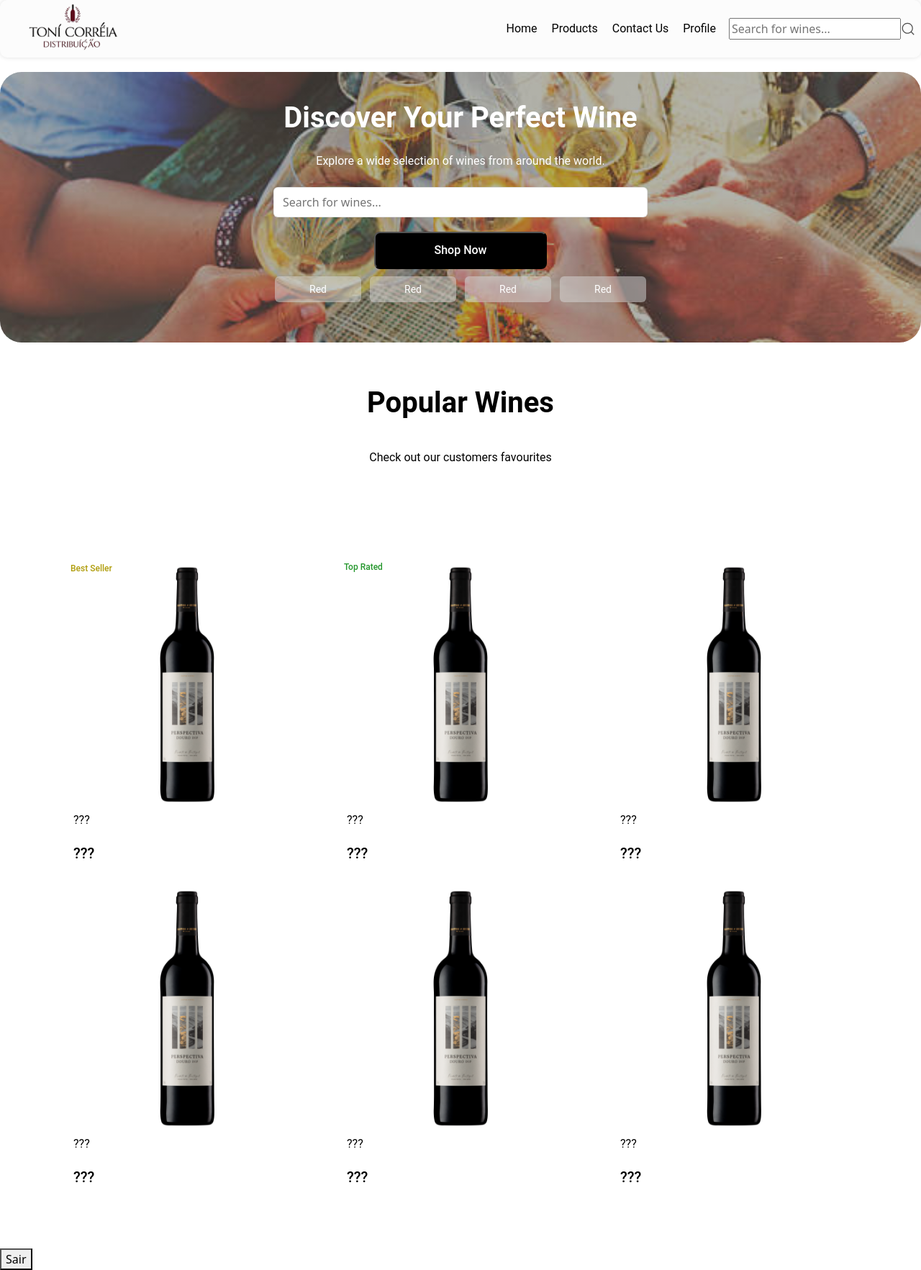
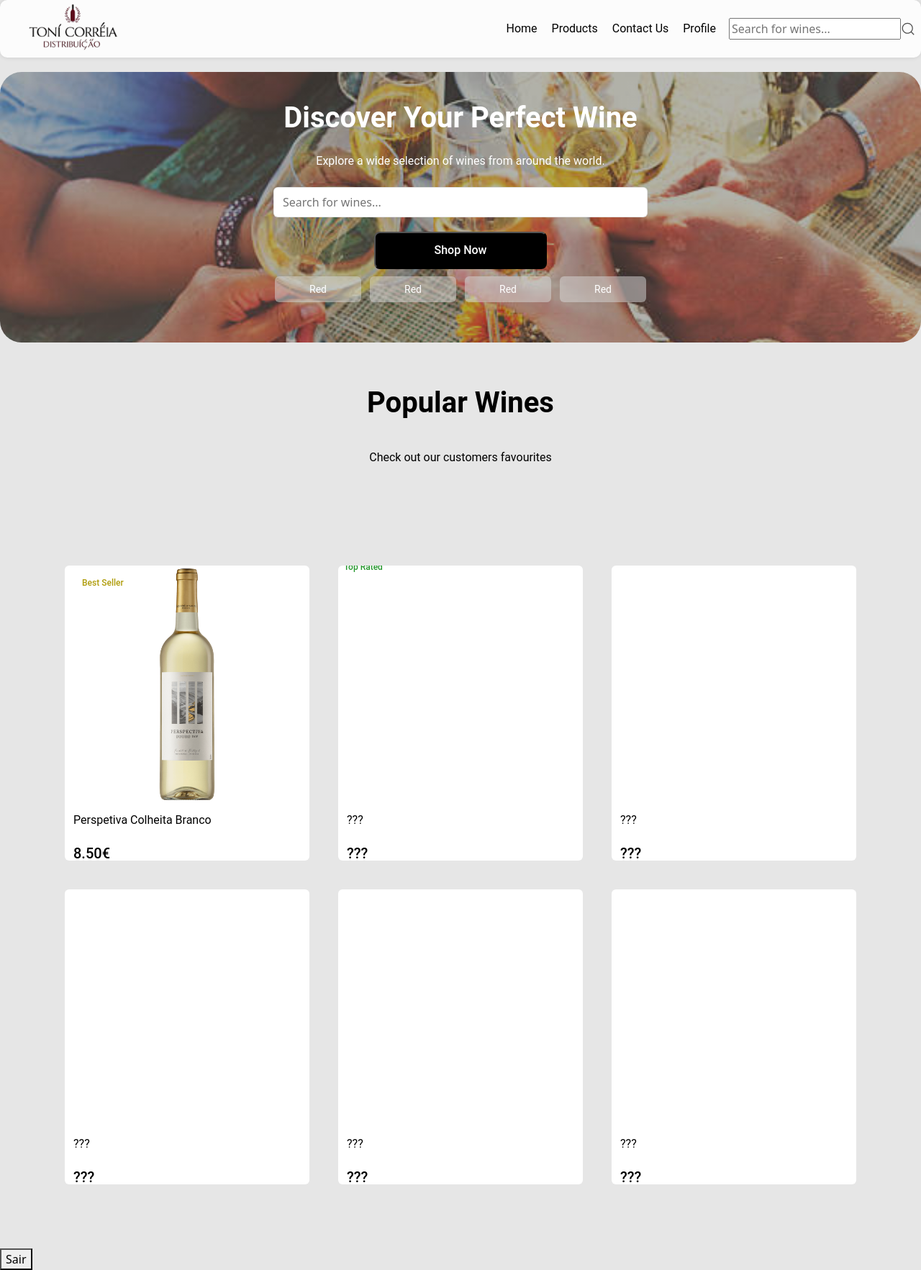
Before and after one commit to Correiiaa/E-commerce, a Flask app: page / in a window 1280 px wide. Shown: the whole page at 72% size. Run offline with Flask 3, Linux system fonts and the light colour scheme; data that the repository does not hold is empty; some libraries are stand-ins or nearby versions.

Commit message:
Imagens criacao de tabela products mysql

```diff
--- a/app.py
+++ b/app.py
@@ -70,10 +70,14 @@ def logged():
 
 @app.route('/')
 def index():
+    with mysql.connection.cursor(MySQLdb.cursors.DictCursor) as cursor:
+        cursor.execute("SELECT id, name, price, image_url FROM products")
+        produtos = cursor.fetchall()
+
     if 'user' in session:
-        return render_template('index.html', user=session['user'], uid=session['uid'])
+        return render_template('index.html', user=session['user'], uid=session['uid'], produtos=produtos)
     else:
-        return render_template('index.html')
+        return render_template('index.html', produtos=produtos)
 
 
 @app.route('/register', methods=['GET'])
--- a/static/index.css
+++ b/static/index.css
@@ -1,6 +1,10 @@
 .html{
 width: 1440px;
 height: 2992px;
+}
+
+body{
+background-color: #e6e6e6;
 }
 
 .index-navigation {
@@ -316,6 +320,7 @@ line-height: 24px; /* 150% */
   align-items: center;
   flex: 1 0 0;
   border-radius: 6px;
+  background-color: white;
 }
 
 .popular-image-container{
@@ -324,7 +329,16 @@ line-height: 24px; /* 150% */
   height: 330px;
   align-items: flex-start;
   align-self: stretch;
-  background: url("/static/perspectiva-tintopng.png") rgb(255, 255, 255) 50% / contain no-repeat;
+  overflow: hidden;
+  position: relative;
+  justify-content: center;
+}
+
+.product-image {
+  width: 80%;
+  height: 100%;
+  border-radius: 6px; /* Opcional: cantos arredondados */
+  display: flex;
 }
 
 .popular-text-content{
@@ -359,14 +373,12 @@ line-height: 24px; /* 150% */
   align-self: stretch;
 }
 
-.best-seller{
-  display: flex;
-  padding: 0px 266px 306px 0px;
-  align-items: center;
-  flex: 1 0 0;
-  align-self: stretch;
-  width: 340px;
-  height: 330px;
+.best-seller {
+  position:absolute;
+  top: 8px;                /* distância do topo */
+  left: 8px;               /* distância da esquerda */
+  padding: 4px 8px;
+  border-radius: 4px;
 }
 
 .best-seller-tag{
@@ -375,6 +387,7 @@ line-height: 24px; /* 150% */
   flex-direction: column;
   justify-content: center;
   align-items: center;
+
 }
 
 .best-seller-text{
--- a/templates/index.html
+++ b/templates/index.html
@@ -83,6 +83,8 @@
             <div class="popular-row">
                 <div class="popular-card">
                     <div class="popular-image-container">
+                        <img src="{{ url_for('static', filename='images/perspetiva_colheita_branco.png') }}"
+                        alt="Perspetiva Colheita Branco" class="product-image">
                         <div class="best-seller">
                             <div class="best-seller-tag">
                                 <p class="best-seller-text">Best Seller</p>
@@ -90,8 +92,8 @@
                         </div>
                     </div>
                     <div class="popular-text-content">
-                        <p class="popular-name">???</p>
-                        <p class="popular-price">???</p>
+                        <p class="popular-name">Perspetiva Colheita Branco</p>
+                        <p class="popular-price">8.50€</p>
                     </div>
                 </div>
                 <div class="popular-card">
```
Also changed, not shown: static/images/Garrafa-Flor-de-S.-Jose-Reserva-2013-scaled-800x1200.jpg (renamed from static/Garrafa-Flor-de-S.-Jose-Reserva-2013-scaled-800x1200.jpg), static/images/encosta_d_aregos.png (renamed from static/RLqqoTmMRROXPl_M2C1PJA_pb_x960.png), static/images/mm_rose.jpg (renamed from static/mm-silver-edition-rose.jpg), static/images/perspetiva_colheita_branco.png (renamed from static/Perspectiva-Colheita-Branco.png), static/images/perspetiva_tinto.png (renamed from static/perspectiva-tintopng.png), static/images/vila_verde_branco_2017.jpg (renamed from static/Villa_Verde_2017.jpg).
